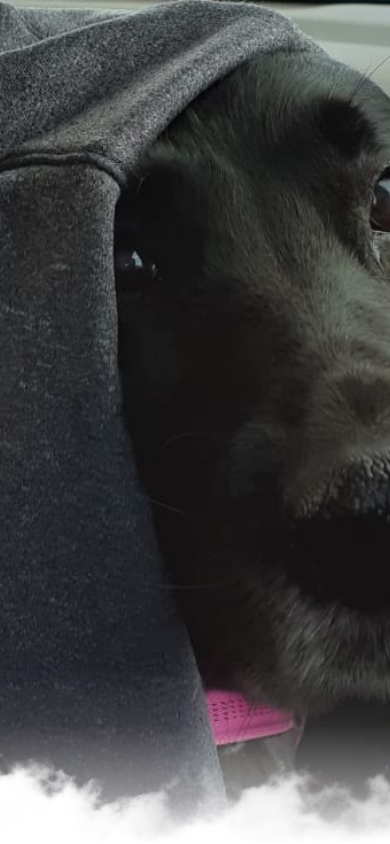
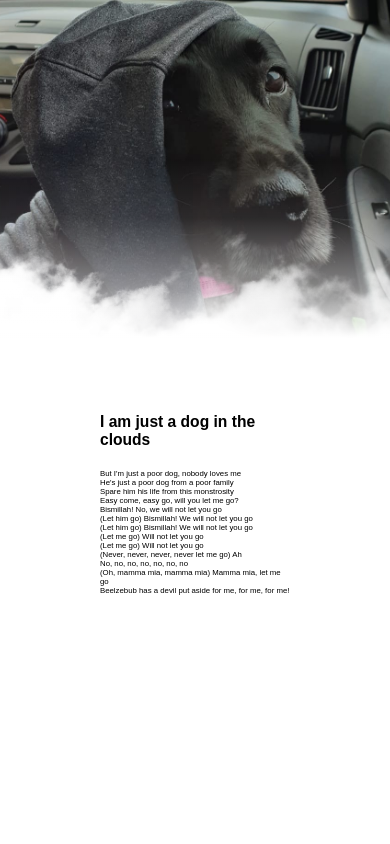
Before and after one commit to sagasu/fePlayground, a plain HTML site: page clouds/index.html in a window 390 px wide. Shown: the top 844 px of the page. Drawn offline with Linux system fonts and the light colour scheme.

Commit message:
adding media query for noti image

```diff
--- a/clouds/style.css
+++ b/clouds/style.css
@@ -12,6 +12,11 @@
     background-size: cover;
     background-position: bottom;
 }
+
+@media screen and ( max-width: 600px ) {
+    .banner { height: 40vh; }
+}
+
 .bottom-blend {
     background: rgba(255, 255, 255, 0) linear-gradient(to bottom, rgba(0, 0, 0, 0) 10%, rgba(255, 255, 255, .1) 40%, rgba(255, 255, 255, .5) 75%, rgba(255, 255, 255, 1) 100%) repeat scroll 0 0;
     position: relative;
```
